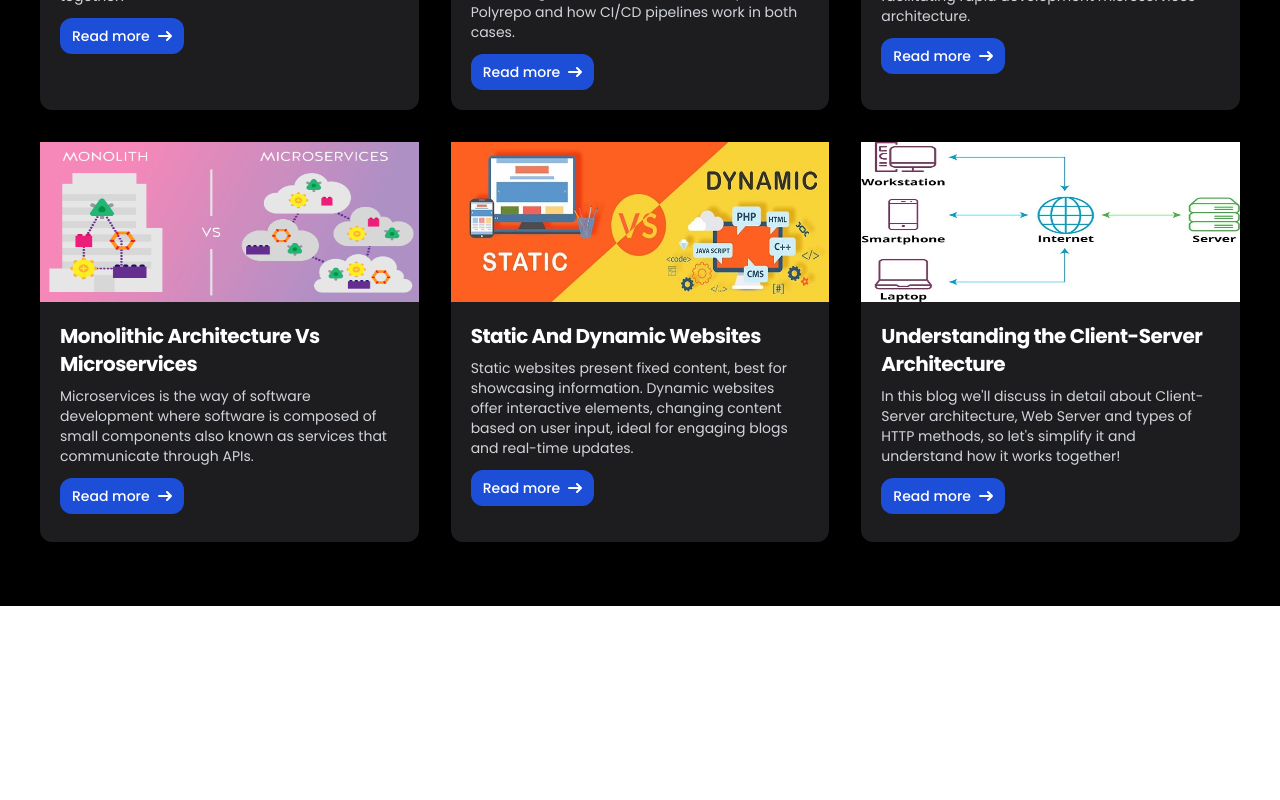
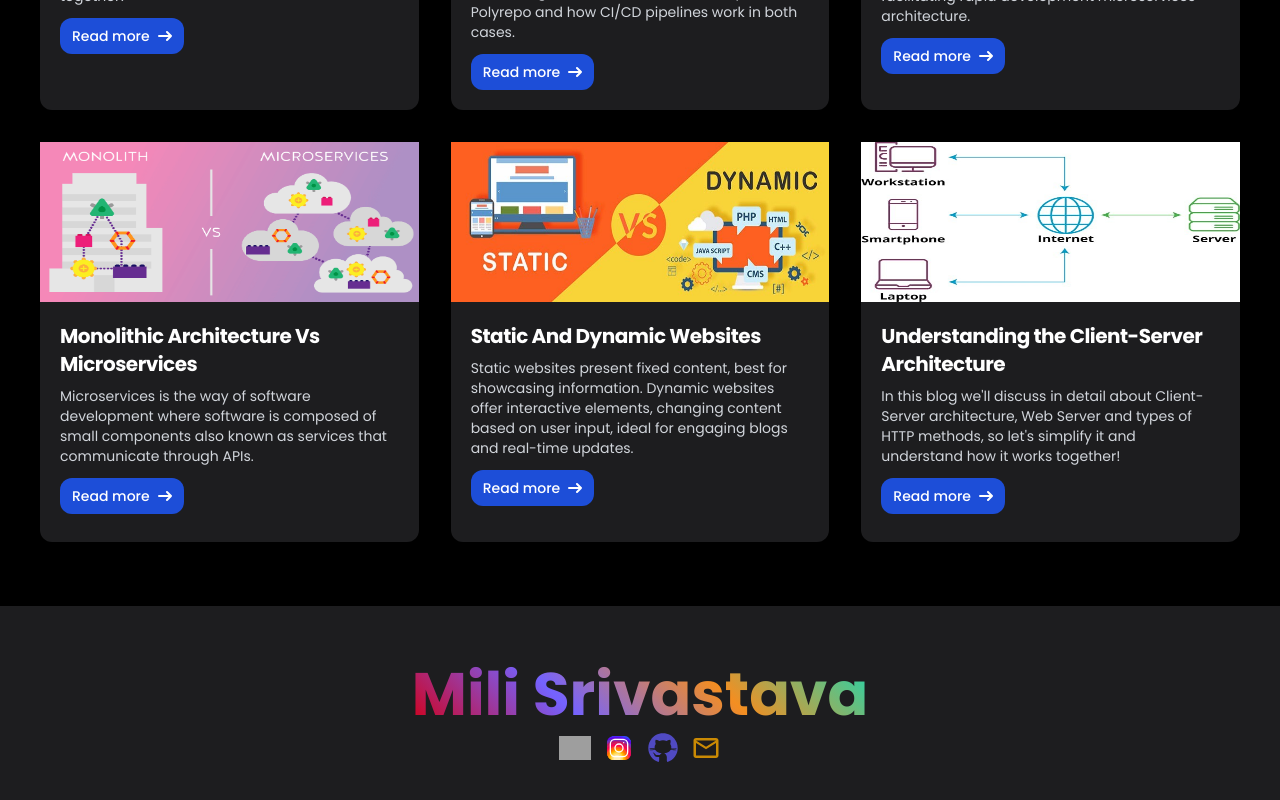
Before and after one commit to mili-srivastava/portfolio, a Next.js app: page /blogs in a window 1280 px wide. Shown: the part 786-1586 px from the top of the page. Before the commit the page ends 1392 px from the top, so only its background shows below. Built offline with nearby package versions, Linux system fonts and the light colour scheme; grey boxes are pictures that could not be loaded.

Commit message:
created footer

```diff
--- a/app/globals.css
+++ b/app/globals.css
@@ -3,20 +3,26 @@
 @tailwind utilities;
 
 @keyframes moveVertical {
-    0% { transform: translateY(0); }
-    50% { transform: translateY(-20px); }
-    100% { transform: translateY(0); }
+  0% {
+    transform: translateY(0);
+  }
+  50% {
+    transform: translateY(-20px);
+  }
+  100% {
+    transform: translateY(0);
+  }
 }
 
 .move-up-animation {
   animation: moveVertical 3s infinite;
 }
 
-  .bg{
+.bg {
   background-color: rgba(255, 255, 255, 0.4);
 }
 
-.bg-gradient{
+.bg-gradient {
   height: fit-content;
   width: 100%;
   background: linear-gradient(45deg, #d2001a, #7462ff, #f48e21, #23d5ab);
@@ -35,3 +41,11 @@
     background-position: 0% 50%;
   }
 }
+
+.text-gradient {
+  background: #027ccf;
+  background: linear-gradient(45deg, #d2001a, #7462ff, #f48e21, #23d5ab);
+  -webkit-background-clip: text;
+
+  -webkit-text-fill-color: transparent;
+}
--- a/app/layout.tsx
+++ b/app/layout.tsx
@@ -2,6 +2,7 @@ import type { Metadata } from "next";
 import { Poppins } from "next/font/google";
 import "./globals.css";
 import Navbar from "@/components/shared/Navbar";
+import Footer from "@/components/shared/Footer";
 
 const poppins = Poppins({
   subsets: ["latin"],
@@ -23,7 +24,9 @@ export default function RootLayout({
     <html lang="en">
       <body className={poppins.className} >
         <Navbar />
-        {children}</body>
+        {children}
+
+        <Footer /> </body>
     </html>
   );
 }
--- a/components/home/Skills.tsx
+++ b/components/home/Skills.tsx
@@ -8,7 +8,7 @@ type SkillsProps = {
 
 const Skills = () => {
   return (
-    <div className="bg-black text-white">
+    <div id="skills" className="bg-black text-white">
       <div className="border-l-2 border-white z-50 flex mx-auto w-2 h-24"></div>
       <div className="p-3">
         <p className="text-xl text-center pt-5">Skills</p>
--- /dev/null
+++ b/components/shared/Footer.tsx
@@ -0,0 +1,37 @@
+import Image from 'next/image'
+import React from 'react'
+import { MdOutlineMail } from 'react-icons/md'
+
+const Footer = () => {
+  return (
+    <div className='bg-[#1d1d1f] w-full flex flex-col justify-center items-center h-56'>
+        <p className='text-6xl font-bold text-center text-gradient'>Mili Srivastava</p>
+        <div className="flex gap-3 items-center justify-center z-50 py-2">
+            <Image
+              src="/linkedin.svg"
+              width={500}
+              height={500}
+              className="w-8 cursor-pointer transform hover:scale-150 transition duration-200 ease-in-out "
+              alt="linkedin-image"
+            />
+            <Image
+              src="/instagram.svg"
+              width={500}
+              height={500}
+              className="w-8 cursor-pointer transform hover:scale-150 transition duration-200 ease-in-out"
+              alt="instagram-image"
+            />
+            <Image
+              src="/github.svg"
+              width={500}
+              height={500}
+              className="w-8 cursor-pointer transform hover:scale-150 transition duration-200 ease-in-out"
+              alt="github-image"
+            />
+            <MdOutlineMail className="text-3xl text-yellow-600 cursor-pointer transform hover:scale-150 transition duration-200 ease-in-out" />
+          </div>
+    </div>
+  )
+}
+
+export default Footer
--- a/components/shared/Navbar.tsx
+++ b/components/shared/Navbar.tsx
@@ -145,7 +145,7 @@ const Navbar = () => {
           About
         </Link>
         <Link
-          href="/"
+          href="#skills"
           className="hover:bg-gray-700 hover:font-medium text-lg rounded-xl px-3 transition-all hover:scale-125 "
         >
           Skills
```
Lines whose indentation alone changed are shown as unchanged.
